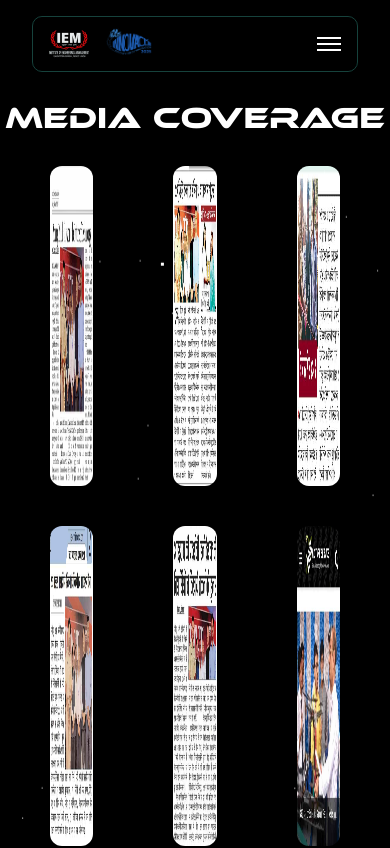
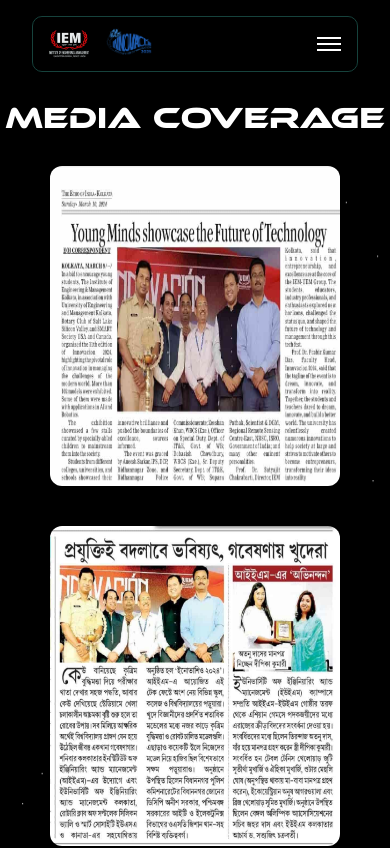
Before and after one commit to subhraneel2005/Innovacion, a Next.js app: page /media in a window 390 px wide. Shown: the top 848 px of the page. Built offline with nearby package versions, Linux system fonts and the light colour scheme.

Commit message:
media page layout bug fix

```diff
--- a/components/MediaCoverage/MediaPage.jsx
+++ b/components/MediaCoverage/MediaPage.jsx
@@ -41,7 +41,7 @@ const MediaPage = () => {
             {isMobile ? <MobileNavbar /> : <DesktopNavbar />}
             <h1 className='text-3xl md:text-[2.5rem] font-[Ethnocentric] text-white text-center pt-[100px] pb-[30px] md:pt-[130px] md:pb-[40px] relative z-20'>Media Coverage</h1>
 
-            <div className="grid grid-cols-3 md:grid-cols-3 gap-x-20 gap-y-10 mb-6 mx-[50px] relative z-20">
+            <div className="grid grid-cols-1 md:grid-cols-3 gap-x-20 gap-y-10 mb-6 mx-[50px] relative z-20">
                 {insights.map((insight) => (
                     <img src={insight} alt={insight} className='h-80 w-80 rounded-xl' />
                 ))}
```
